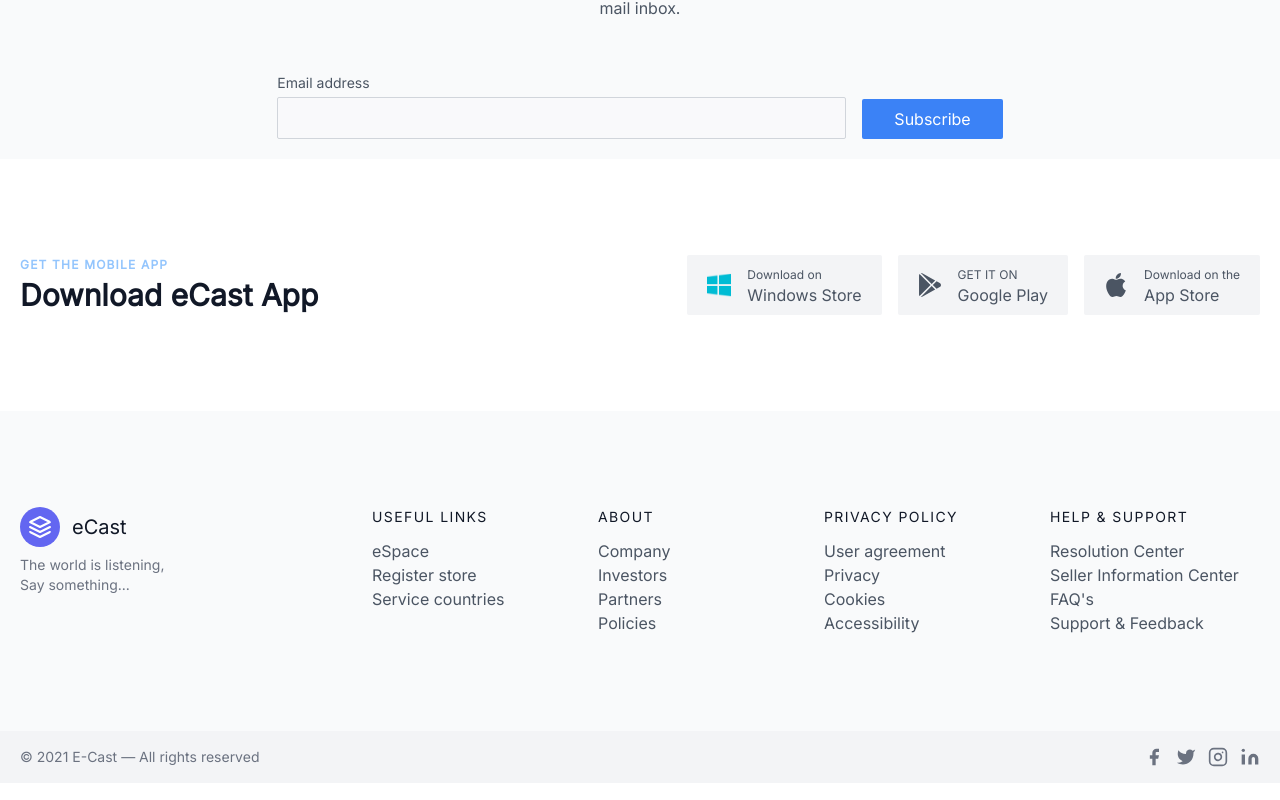
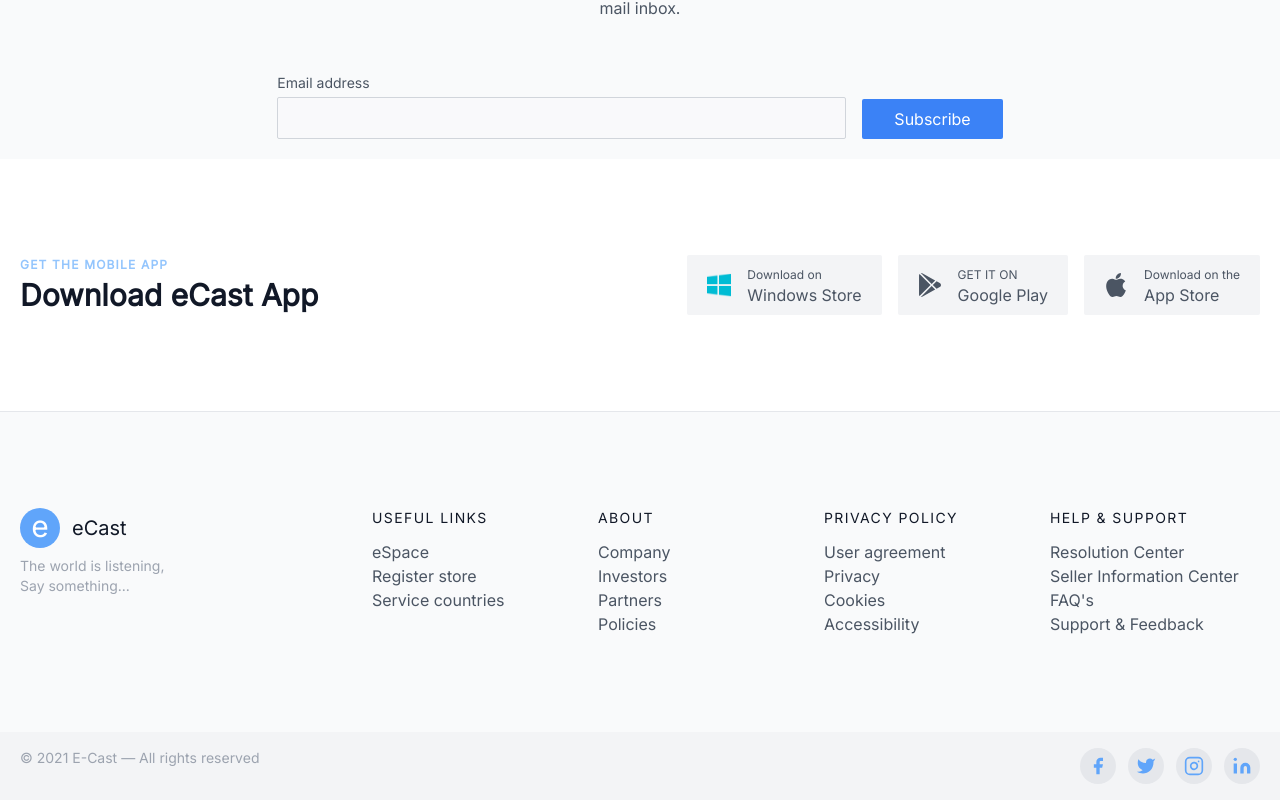
Before and after one commit to ESpaceMw/ecastfrontend, a React (Create React App) app: page / in a window 1280 px wide. Shown: the part 2696-3496 px from the top of the page. Built offline with nearby package versions, Linux system fonts and the light colour scheme.

Commit message:
Refactor

```diff
--- a/src/components/layouts/LandingPageFooter.tsx
+++ b/src/components/layouts/LandingPageFooter.tsx
@@ -1,16 +1,16 @@
 /* eslint-disable jsx-a11y/anchor-is-valid */
 const LandingPageFooter = () => {
     return(
-        <footer className="text-gray-600 body-font bg-gray-50">
+        <footer className="text-gray-600 body-font bg-gray-50 border-t">
             <div className="container px-5 py-24 mx-auto flex md:items-center lg:items-start md:flex-row md:flex-nowrap flex-wrap flex-col">
                 <div className="w-64 flex-shrink-0 md:mx-0 mx-auto text-center md:text-left">
                 <a className="flex title-font font-medium items-center md:justify-start justify-center text-gray-900">
-                    <svg xmlns="http://www.w3.org/2000/svg" fill="none" stroke="currentColor" stroke-linecap="round" stroke-linejoin="round" stroke-width="2" className="w-10 h-10 text-white p-2 bg-indigo-500 rounded-full" viewBox="0 0 24 24">
-                    <path d="M12 2L2 7l10 5 10-5-10-5zM2 17l10 5 10-5M2 12l10 5 10-5"></path>
-                    </svg>
+                    <div className="text-center text-white text-3xl items-center bg-blue-400 rounded-full w-10 h-10">
+                        e
+                    </div>
                     <span className="ml-3 text-xl">eCast</span>
                 </a>
-                <p className="mt-2 text-sm text-gray-500">The world is listening,<br />Say something...</p>
+                <p className="mt-2 text-sm text-gray-400">The world is listening,<br />Say something...</p>
                 </div>
                 <div className="flex-grow flex flex-wrap md:pl-20 -mb-10 md:mt-0 mt-10 md:text-left text-center">
                 <div className="lg:w-1/4 md:w-1/2 w-full px-4">
@@ -82,26 +82,26 @@
             </div>
             <div className="bg-gray-100">
                 <div className="container mx-auto py-4 px-5 flex flex-wrap flex-col sm:flex-row">
-                <p className="text-gray-500 text-sm text-center sm:text-left">© {new Date().getFullYear()} E-Cast — All rights reserved
+                <p className="text-gray-400 text-sm text-center sm:text-left">© {new Date().getFullYear()} E-Cast — All rights reserved
                 </p>
                 <span className="inline-flex sm:ml-auto sm:mt-0 mt-2 justify-center sm:justify-start">
-                    <a className="text-gray-500">
+                    <a className="text-blue-400 hover:text-white hover:bg-blue-400 transition delay-150 duration-300 bg-gray-200 dark:bg-gray-900 p-2 rounded-full">
                     <svg fill="currentColor" stroke-linecap="round" stroke-linejoin="round" stroke-width="2" className="w-5 h-5" viewBox="0 0 24 24">
                         <path d="M18 2h-3a5 5 0 00-5 5v3H7v4h3v8h4v-8h3l1-4h-4V7a1 1 0 011-1h3z"></path>
                     </svg>
                     </a>
-                    <a className="ml-3 text-gray-500">
+                    <a className="ml-3 text-blue-400 hover:text-white hover:bg-blue-400 transition delay-150 duration-300 bg-gray-200 dark:bg-gray-900 p-2 rounded-full">
                     <svg fill="currentColor" stroke-linecap="round" stroke-linejoin="round" stroke-width="2" className="w-5 h-5" viewBox="0 0 24 24">
                         <path d="M23 3a10.9 10.9 0 01-3.14 1.53 4.48 4.48 0 00-7.86 3v1A10.66 10.66 0 013 4s-4 9 5 13a11.64 11.64 0 01-7 2c9 5 20 0 20-11.5a4.5 4.5 0 00-.08-.83A7.72 7.72 0 0023 3z"></path>
                     </svg>
                     </a>
-                    <a className="ml-3 text-gray-500">
+                    <a className="ml-3 text-blue-400 hover:text-white hover:bg-blue-400 transition delay-150 duration-300 bg-gray-200 dark:bg-gray-900 p-2 rounded-full">
                     <svg fill="none" stroke="currentColor" stroke-linecap="round" stroke-linejoin="round" stroke-width="2" className="w-5 h-5" viewBox="0 0 24 24">
                         <rect width="20" height="20" x="2" y="2" rx="5" ry="5"></rect>
                         <path d="M16 11.37A4 4 0 1112.63 8 4 4 0 0116 11.37zm1.5-4.87h.01"></path>
                     </svg>
                     </a>
-                    <a className="ml-3 text-gray-500">
+                    <a className="ml-3 text-blue-400 hover:text-white hover:bg-blue-400 transition delay-150 duration-300 bg-gray-200 dark:bg-gray-900 p-2 rounded-full">
                     <svg fill="currentColor" stroke="currentColor" stroke-linecap="round" stroke-linejoin="round" stroke-width="0" className="w-5 h-5" viewBox="0 0 24 24">
                         <path stroke="none" d="M16 8a6 6 0 016 6v7h-4v-7a2 2 0 00-2-2 2 2 0 00-2 2v7h-4v-7a6 6 0 016-6zM2 9h4v12H2z"></path>
                         <circle cx="4" cy="4" r="2" stroke="none"></circle>
--- a/src/components/layouts/LandingPageHeader.tsx
+++ b/src/components/layouts/LandingPageHeader.tsx
@@ -73,9 +73,9 @@
       <div className="max-w-7xl mx-auto px-4 sm:px-6">
         <div className="flex justify-between items-center border-b-2 border-gray-100 py-6 md:justify-start md:space-x-10">
           <div className="flex justify-start lg:w-0 lg:flex-1">
-            <a href="#" className="font-bold text-md">
+            <Link to="/" className="font-bold text-md">
               E-CAST HOSTING SITE
-            </a>
+            </Link>
           </div>
           <div className="-mr-2 -my-2 md:hidden">
             <Popover.Button className="bg-white rounded-md p-2 inline-flex items-center justify-center text-gray-400 hover:text-gray-500 hover:bg-gray-100 focus:outline-none focus:ring-2 focus:ring-inset focus:ring-indigo-500">
```
